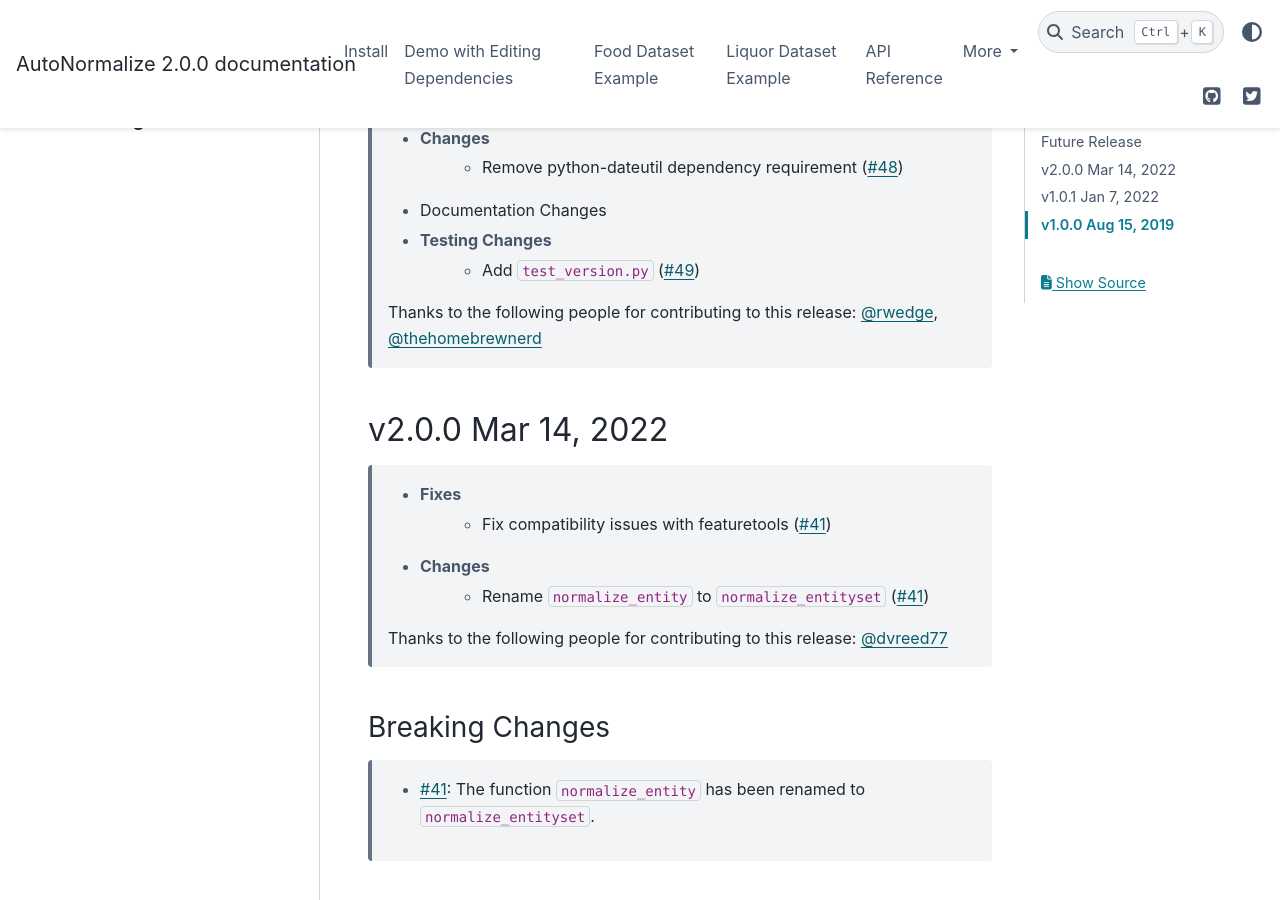
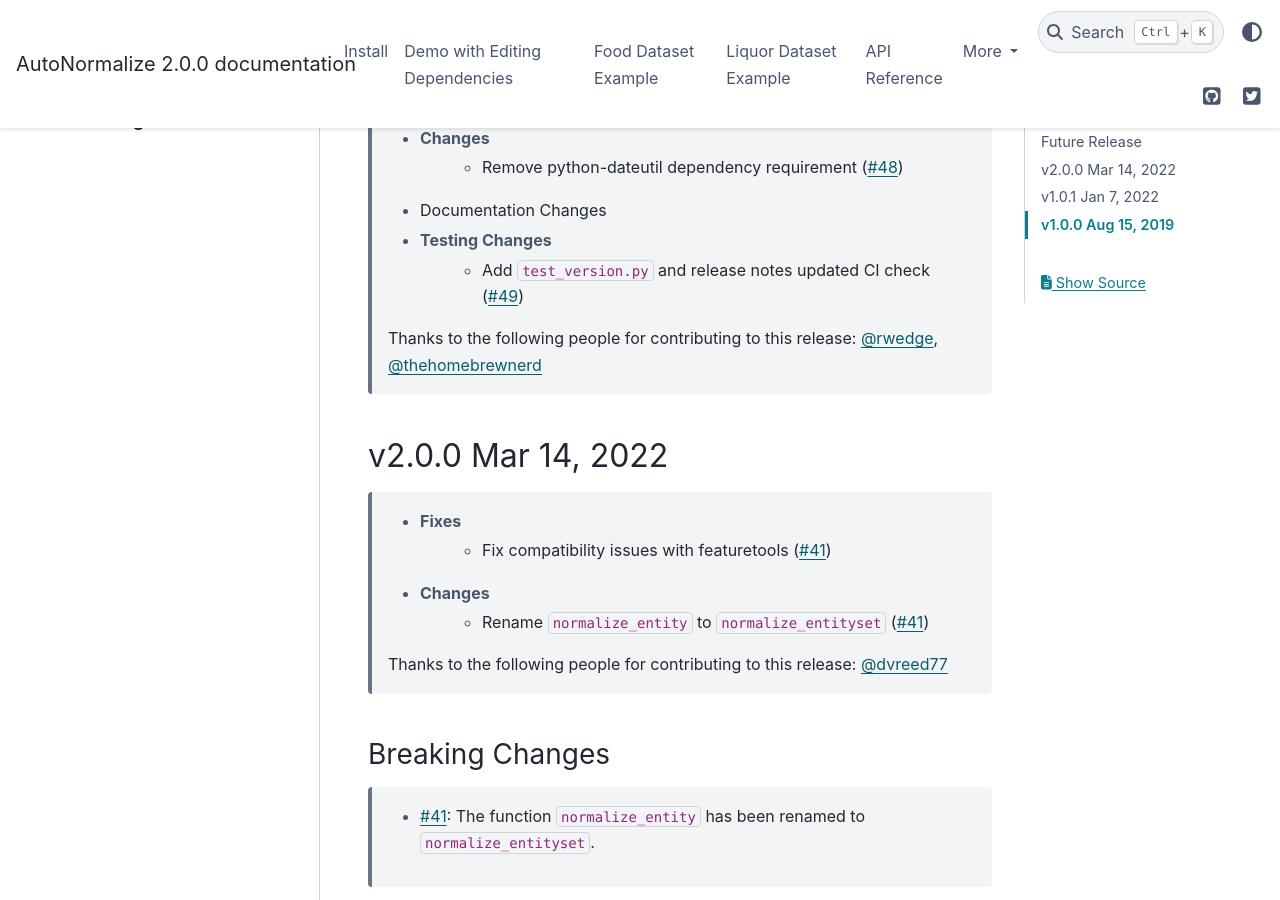
Before and after one commit to alteryx/autonormalize, a Sphinx documentation site: the page built from docs/source/release_notes.rst, in a window 1280 px wide and 900 px high, scrolled down 306 px. Built offline with Sphinx 7.4.7 and the PyData theme 0.15.4, drawn with Linux system fonts in a browser that asks for light colours; comment, search, counter and statistics services are not loaded.

Commit message:
update release notes

```diff
--- a/docs/source/release_notes.rst
+++ b/docs/source/release_notes.rst
@@ -11,7 +11,7 @@ Future Release
         * Remove python-dateutil dependency requirement (:pr:`48`)
     * Documentation Changes
     * Testing Changes
-        * Add ``test_version.py`` (:pr:`49`)
+        * Add ``test_version.py`` and release notes updated CI check (:pr:`49`)
 
     Thanks to the following people for contributing to this release:
     :user:`rwedge`, :user:`thehomebrewnerd`
```
